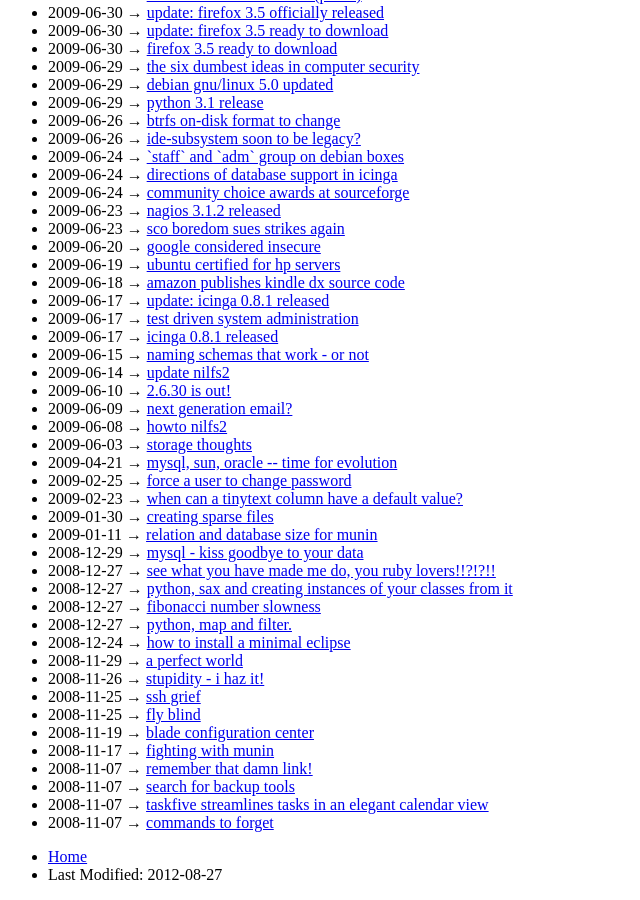
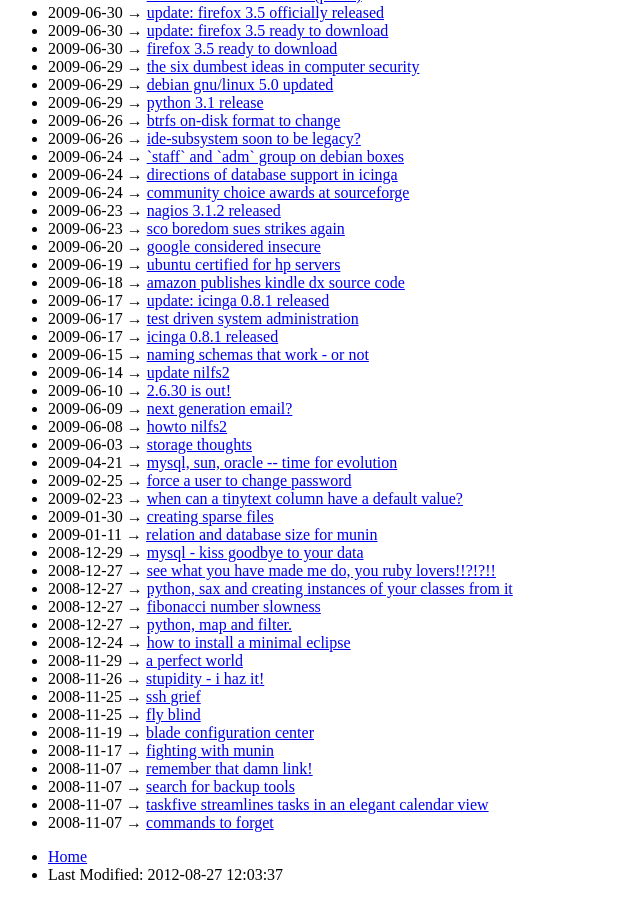
Before and after one commit to serverhorror/serverhorror.github.com, a Jekyll site: the page built from index.md, in a window 1280 px wide and 900 px high, scrolled down 1568 px. Shown: the whole window, without its empty margins (0-640 px from the left). Built offline with Jekyll 4.4.1, drawn with Linux system fonts in a browser that asks for light colours; Markdown is read by kramdown in place of the engine named in the settings; part of the change alters nothing that is shown.

```diff
--- a/_layouts/default.html
+++ b/_layouts/default.html
@@ -21,14 +21,14 @@
     <body>
         <ul>
             <li><a href="{{ site.url }}">Home</a></li>
-            <li>Last Modified: <time datetime="{{ site.time | date: "%F" }}">{{ site.time | date: "%F" }}</time></li>
+            <li>Last Modified: <time datetime="{{ site.time | date: "%F %H:%M:%S" }}">{{ site.time | date: "%F" }}</time></li>
         </ul>
         <div>
             {{ content | downcase }}
         </div>
         <ul>
             <li><a href="{{ site.url }}">Home</a></li>
-            <li>Last Modified: <time datetime="{{ site.time | date: "%F" }}">{{ site.time | date: "%F" }}</time></li>
+            <li>Last Modified: <time datetime="{{ site.time | date: "%F %H:%M:%S" }}">{{ site.time | date: "%F %H:%M:%S" }}</time></li>
         </ul>
     </body>
 </html>
```
